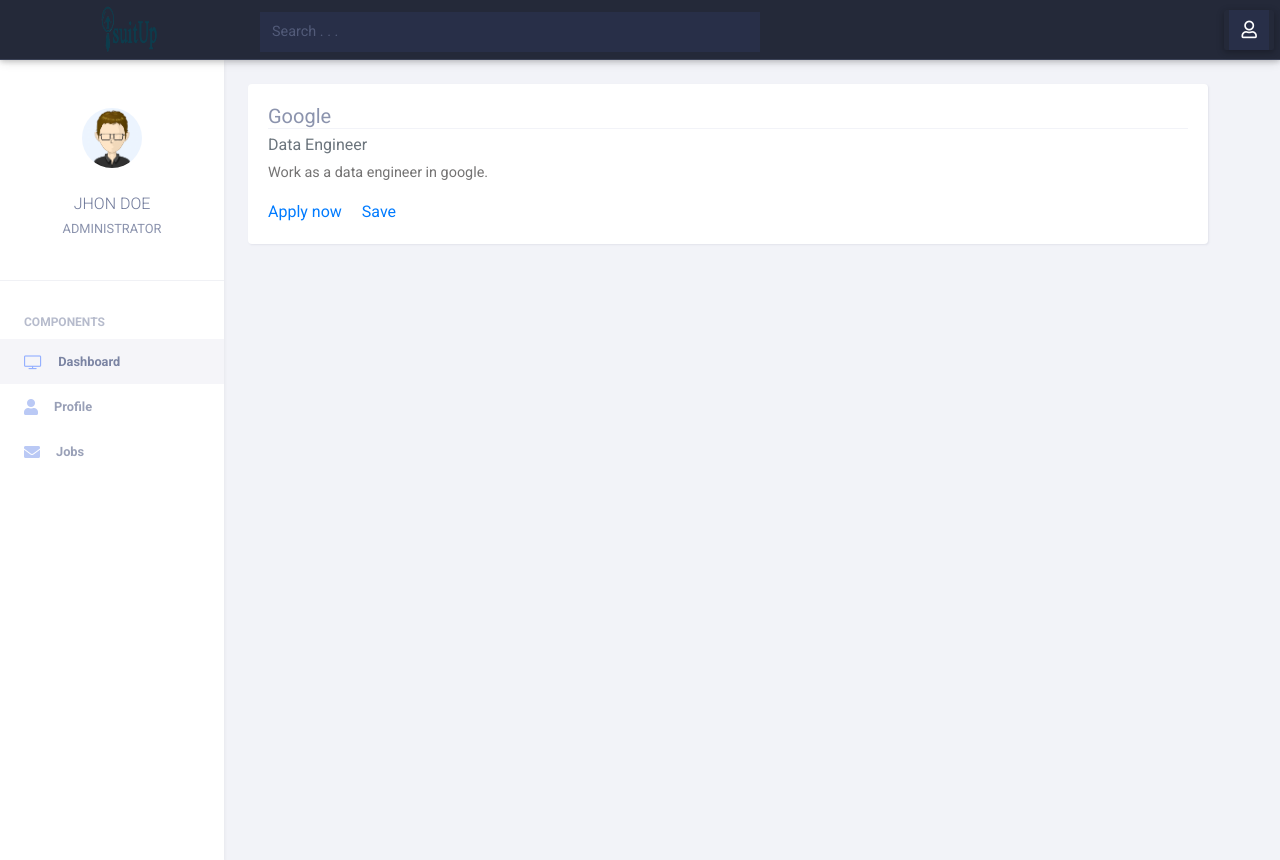
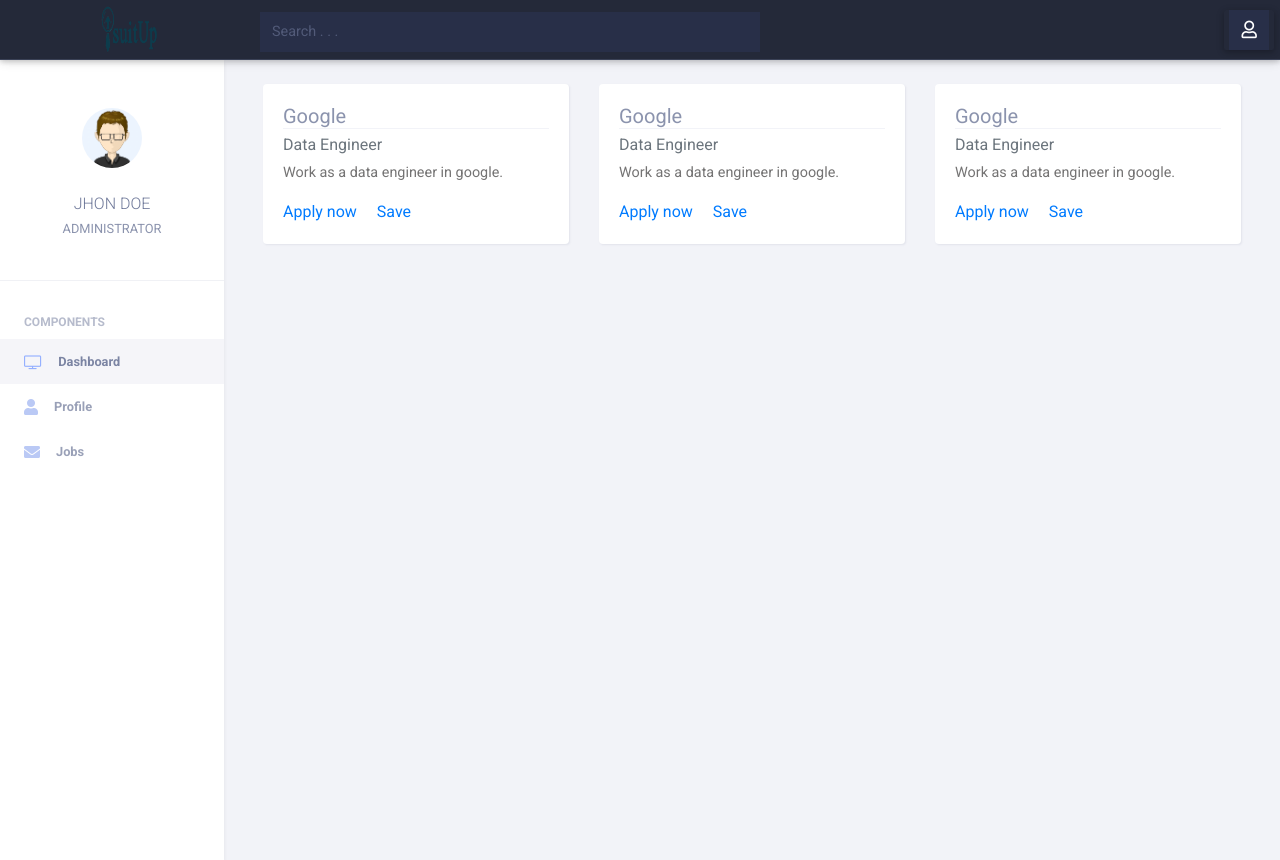
Before and after one commit to shubham-kumar10/recruit-a-thon-frontend, an Angular app in the folder suitUp/: page /dashboard in a window 1280 px wide. Built offline with nearby package versions, Linux system fonts and the light colour scheme.

Commit message:
Updated structure

```diff
--- a/suitUp/src/app/dashboard/dashboard.component.html
+++ b/suitUp/src/app/dashboard/dashboard.component.html
@@ -1 +1,13 @@
-<app-jobcard></app-jobcard>
+<div class="container-fluid">
+    <div class="row">
+        <div class="col-4">
+            <app-jobcard></app-jobcard>
+        </div>
+        <div class="col-4">
+            <app-jobcard></app-jobcard>
+        </div>
+        <div class="col-4">
+            <app-jobcard></app-jobcard>
+        </div>
+    </div>
+</div>
--- a/suitUp/src/app/jobcard/jobcard.component.html
+++ b/suitUp/src/app/jobcard/jobcard.component.html
@@ -1,4 +1,4 @@
-<div class="card" style="width: 60rem;">
+<div class="card">
     <div class="card-body">
       <h5 class="card-title">Google</h5>
       <h6 class="card-subtitle mb-2 text-muted">Data Engineer</h6>
```
